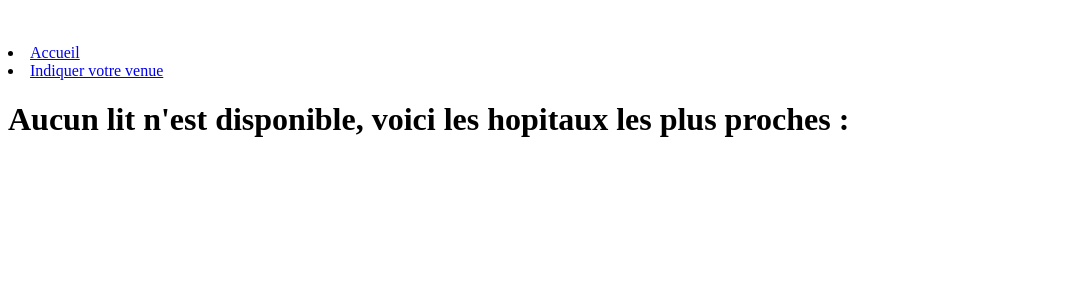
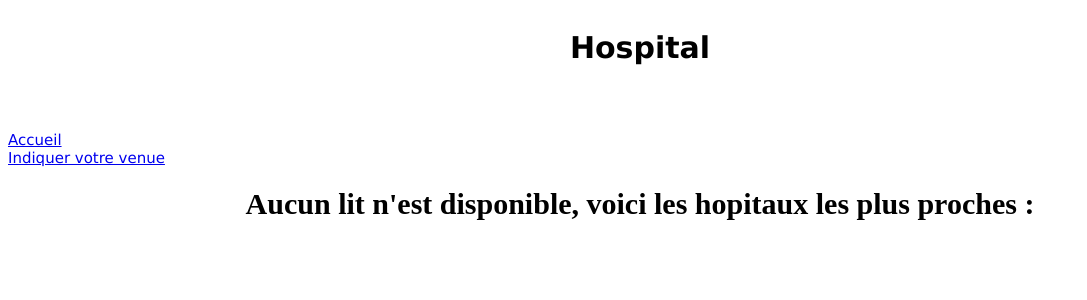
Before and after one commit to Kuai-sama/GestionHopital, a Symfony app: template templates/Patient/venue.html.twig in a window 1280 px wide. Shown: the top 300 px of the page, without its empty margins (0-1087 px from the left). Run offline with Twig, Linux system fonts and the light colour scheme; the template is opened without the code that fills it, so the values that code supplies are empty; some libraries are stand-ins or nearby versions.

Commit message:
css a faire

```diff
--- /dev/null
+++ b/assets/controllers.json
@@ -0,0 +1,4 @@
+{
+    "controllers": [],
+    "entrypoints": []
+}
--- /dev/null
+++ b/assets/styles/app.css
@@ -0,0 +1,3 @@
+body {
+    background-color: lightgray;
+}
--- a/composer.json
+++ b/composer.json
@@ -21,6 +21,7 @@
         "symfony/proxy-manager-bridge": "6.1.*",
         "symfony/runtime": "6.1.*",
         "symfony/twig-bundle": "6.1.*",
+        "symfony/webpack-encore-bundle": "^1.16",
         "symfony/yaml": "6.1.*",
         "twig/extra-bundle": "^2.12|^3.0",
         "twig/twig": "^2.12|^3.0"
--- a/config/bundles.php
+++ b/config/bundles.php
@@ -9,4 +9,5 @@ return [
     Twig\Extra\TwigExtraBundle\TwigExtraBundle::class => ['all' => true],
     Symfony\Bundle\WebProfilerBundle\WebProfilerBundle::class => ['dev' => true, 'test' => true],
     Symfony\Bundle\MonologBundle\MonologBundle::class => ['all' => true],
+    Symfony\WebpackEncoreBundle\WebpackEncoreBundle::class => ['all' => true],
 ];
--- /dev/null
+++ b/public/CSS/style.css
@@ -0,0 +1,23 @@
+body {
+    text-align: left;
+}
+
+h1 {
+    color: black;
+    text-align: center;
+    font-family: 'Times New Roman', Times, serif;
+    font-size: 30px;
+}
+
+a {
+    font-family: verdana;
+    font-size: 15px;
+    display: list-item;
+}
+
+p {
+    font-family: verdana;
+    font-size: 30px;
+    font-weight: bold;
+    text-align: center;
+}
--- a/templates/base.html.twig
+++ b/templates/base.html.twig
@@ -2,18 +2,23 @@
 <html>
     <head>
         <meta charset="UTF-8" />
+        <link rel="stylesheet" href="/CSS/style.css">
         <title>
             {% block title %}
-                Welcome!
+                Accueil
             {% endblock %}
         </title>
     </head>
-    <body>
+    <p>
+        Hospital
+    </p>
         <br><br>
         {% block menu %}
-            <li><a href={{path('patient_menu')}}>Accueil</a></li>
-            <li><a href={{path('patient_venue')}}>Indiquer votre venue</a></li>
+            <a href={{path('patient_menu')}}>Accueil</a>
+            <a href={{path('patient_venue')}}>Indiquer votre venue</a>
         {% endblock %}
+
+    <body>
         {% block body %}
         {% endblock %}
         <br /><br />
```
Also changed, not shown: assets/app.js (added, +12 -0 lines), assets/bootstrap.js (added, +11 -0 lines), assets/controllers/hello_controller.js (added, +16 -0 lines), package.json (added, +22 -0 lines), webpack.config.js (added, +76 -0 lines), database/data.db, 4 other files.
